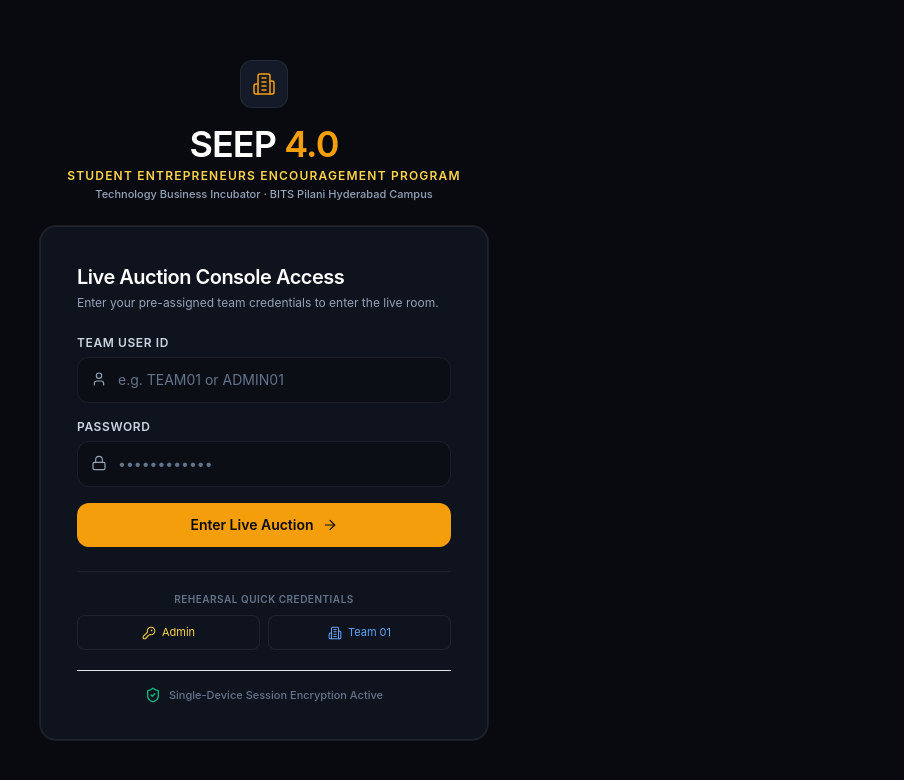
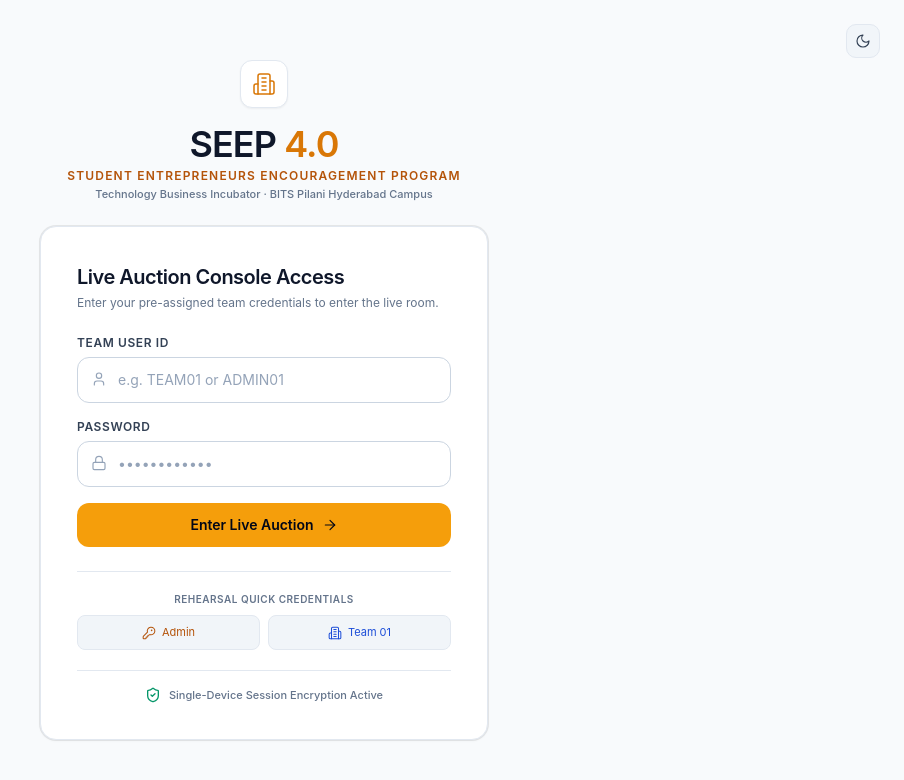
Before and after one commit to Kuber2209/TBI-SEEP-Auction, a Next.js app: page /login in a window 1280 px wide. Shown: the top 780 px of the page, without its empty margins (376-1280 px from the left). Built offline with nearby package versions, Linux system fonts and the light colour scheme.

Commit message:
feat: add light and dark mode toggle with anti-smear transition suppression

```diff
--- a/src/app/globals.css
+++ b/src/app/globals.css
@@ -3,6 +3,13 @@
 @tailwind utilities;
 
 :root {
+  --background: #F8FAFC;
+  --foreground: #0F172A;
+  --shadow-border: 0 0 0 1px rgba(0, 0, 0, 0.08), 0 1px 3px rgba(0, 0, 0, 0.04);
+  --shadow-border-hover: 0 0 0 1px rgba(0, 0, 0, 0.14), 0 4px 12px rgba(0, 0, 0, 0.08);
+}
+
+.dark {
   --background: #090A0F;
   --foreground: #F8FAFC;
   --shadow-border: 0 0 0 1px rgba(255, 255, 255, 0.08);
@@ -24,18 +31,42 @@ body {
   overflow-x: hidden;
 }
 
-/* Surfaces & Cards following better-ui/surfaces.md */
+/* Light Mode Surfaces & Cards */
 .glass-panel {
+  background-color: #FFFFFF;
+  box-shadow: 0 0 0 1px rgba(0, 0, 0, 0.08), 0 1px 3px rgba(0, 0, 0, 0.04);
+}
+
+.glass-card {
+  background-color: #FFFFFF;
+  box-shadow: 0 0 0 1px rgba(0, 0, 0, 0.08), 0 4px 12px -2px rgba(0, 0, 0, 0.06);
+}
+
+.glass-card-interactive {
+  background-color: #FFFFFF;
+  box-shadow: 0 0 0 1px rgba(0, 0, 0, 0.08);
+  transition-property: box-shadow, background-color, transform;
+  transition-duration: 150ms;
+  transition-timing-function: ease-out;
+}
+
+.glass-card-interactive:hover {
+  background-color: #F8FAFC;
+  box-shadow: 0 0 0 1px rgba(0, 0, 0, 0.14), 0 6px 16px -2px rgba(0, 0, 0, 0.08);
+}
+
+/* Dark Mode Surfaces & Cards following better-ui/surfaces.md */
+.dark .glass-panel {
   background-color: #0F131D;
   box-shadow: 0 0 0 1px rgba(255, 255, 255, 0.08);
 }
 
-.glass-card {
+.dark .glass-card {
   background-color: #0F131D;
   box-shadow: 0 0 0 1px rgba(255, 255, 255, 0.08), 0 8px 24px -4px rgba(0, 0, 0, 0.4);
 }
 
-.glass-card-interactive {
+.dark .glass-card-interactive {
   background-color: #0F131D;
   box-shadow: 0 0 0 1px rgba(255, 255, 255, 0.08);
   transition-property: box-shadow, background-color, transform;
@@ -43,7 +74,7 @@ body {
   transition-timing-function: ease-out;
 }
 
-.glass-card-interactive:hover {
+.dark .glass-card-interactive:hover {
   background-color: #141A27;
   box-shadow: 0 0 0 1px rgba(255, 255, 255, 0.14), 0 6px 20px -2px rgba(0, 0, 0, 0.35);
 }
@@ -89,10 +120,18 @@ p {
 }
 
 ::-webkit-scrollbar-thumb {
-  background: rgba(255, 255, 255, 0.1);
+  background: rgba(0, 0, 0, 0.15);
   border-radius: 9999px;
 }
 
+.dark ::-webkit-scrollbar-thumb {
+  background: rgba(255, 255, 255, 0.1);
+}
+
 ::-webkit-scrollbar-thumb:hover {
+  background: rgba(0, 0, 0, 0.25);
+}
+
+.dark ::-webkit-scrollbar-thumb:hover {
   background: rgba(255, 255, 255, 0.2);
 }
--- a/src/app/layout.tsx
+++ b/src/app/layout.tsx
@@ -1,5 +1,6 @@
 import type { Metadata } from 'next';
 import { Analytics } from '@vercel/analytics/next';
+import { ThemeProvider } from '@/lib/theme/ThemeProvider';
 import './globals.css';
 
 export const metadata: Metadata = {
@@ -7,16 +8,41 @@ export const metadata: Metadata = {
   description: 'Official real-time startup auction platform for Student Entrepreneurs Encouragement Program 4.0 at BITS Pilani Hyderabad Campus.',
 };
 
+const themeInitScript = `
+(function() {
+  try {
+    var saved = localStorage.getItem('seep-theme');
+    if (saved === 'light') {
+      document.documentElement.classList.remove('dark');
+    } else if (saved === 'dark') {
+      document.documentElement.classList.add('dark');
+    } else {
+      var prefersDark = window.matchMedia('(prefers-color-scheme: dark)').matches;
+      if (prefersDark) {
+        document.documentElement.classList.add('dark');
+      } else {
+        document.documentElement.classList.remove('dark');
+      }
+    }
+  } catch (e) {}
+})();
+`;
+
 export default function RootLayout({
   children,
 }: {
   children: React.ReactNode;
 }) {
   return (
-    <html lang="en" className="dark">
-      <body className="min-h-screen bg-navy-950 text-slate-100 font-sans antialiased selection:bg-gold-500 selection:text-navy-950">
-        {children}
-        <Analytics />
+    <html lang="en" className="dark" suppressHydrationWarning>
+      <head>
+        <script dangerouslySetInnerHTML={{ __html: themeInitScript }} />
+      </head>
+      <body className="min-h-screen bg-slate-50 dark:bg-navy-950 text-slate-900 dark:text-slate-100 font-sans antialiased selection:bg-amber-500 selection:text-white dark:selection:bg-gold-500 dark:selection:text-navy-950">
+        <ThemeProvider>
+          {children}
+          <Analytics />
+        </ThemeProvider>
       </body>
     </html>
   );
--- a/src/app/login/page.tsx
+++ b/src/app/login/page.tsx
@@ -3,7 +3,8 @@
 import React, { useState } from 'react';
 import { loginWithUserId } from '@/lib/auth/actions';
 import { ErrorBoundary } from '@/components/common/ErrorBoundary';
-import { Lock, User, Sparkles, ArrowRight, ShieldCheck, AlertCircle, KeyRound, Building2 } from 'lucide-react';
+import { ThemeToggle } from '@/components/common/ThemeToggle';
+import { Lock, User, ArrowRight, ShieldCheck, AlertCircle, KeyRound, Building2 } from 'lucide-react';
 
 export default function LoginPage() {
   const [error, setError] = useState<string | null>(null);
@@ -32,46 +33,51 @@ export default function LoginPage() {
 
   return (
     <ErrorBoundary fallbackTitle="Authentication Interface Error">
-      <div className="min-h-screen bg-navy-950 flex flex-col justify-center items-center p-4 sm:p-6 relative overflow-hidden">
+      <div className="min-h-screen bg-slate-50 dark:bg-navy-950 text-slate-900 dark:text-white flex flex-col justify-center items-center p-4 sm:p-6 relative overflow-hidden transition-colors duration-150">
+        {/* Top-Right Theme Toggle */}
+        <div className="absolute top-4 right-4 sm:top-6 sm:right-6 z-20">
+          <ThemeToggle />
+        </div>
+
         {/* Main Container */}
         <div className="w-full max-w-md z-10 space-y-6">
           {/* Brand Banner */}
           <div className="text-center">
-          <div className="inline-flex items-center justify-center w-12 h-12 rounded-[12px] bg-navy-850 border border-white/[0.07] mb-4">
-            <Building2 className="w-6 h-6 text-gold-500" strokeWidth={1.5} />
+            <div className="inline-flex items-center justify-center w-12 h-12 rounded-[12px] bg-white dark:bg-navy-850 border border-slate-200 dark:border-white/[0.07] shadow-sm mb-4">
+              <Building2 className="w-6 h-6 text-amber-600 dark:text-gold-500" strokeWidth={1.5} />
             </div>
-          <h1 className="text-3xl sm:text-4xl font-semibold text-white tracking-tight text-balance">
-            SEEP <span className="text-gold-500">4.0</span>
+            <h1 className="text-3xl sm:text-4xl font-semibold text-slate-900 dark:text-white tracking-tight text-balance">
+              SEEP <span className="text-amber-600 dark:text-gold-500">4.0</span>
             </h1>
-          <p className="text-xs font-semibold uppercase tracking-widest text-gold-400 mt-1">
+            <p className="text-xs font-semibold uppercase tracking-widest text-amber-700 dark:text-gold-400 mt-1">
               Student Entrepreneurs Encouragement Program
             </p>
-          <p className="text-[11px] text-slate-400 font-medium mt-0.5">
+            <p className="text-[11px] text-slate-500 dark:text-slate-400 font-medium mt-0.5">
               Technology Business Incubator · BITS Pilani Hyderabad Campus
             </p>
           </div>
 
           {/* Login Box */}
-        <div className="glass-panel rounded-[16px] p-7 sm:p-9 border border-white/[0.07] shadow-sm relative overflow-hidden">
+          <div className="glass-panel rounded-[16px] p-7 sm:p-9 border border-slate-200 dark:border-white/[0.07] shadow-sm relative overflow-hidden">
             <div className="mb-6">
-            <h2 className="text-xl font-semibold text-white tracking-tight text-balance">
+              <h2 className="text-xl font-semibold text-slate-900 dark:text-white tracking-tight text-balance">
                 Live Auction Console Access
               </h2>
-            <p className="text-xs text-slate-400 mt-1 text-pretty">
+              <p className="text-xs text-slate-500 dark:text-slate-400 mt-1 text-pretty">
                 Enter your pre-assigned team credentials to enter the live room.
               </p>
             </div>
 
             {error && (
-            <div className="mb-5 p-3.5 rounded-[12px] bg-rose-500/10 border border-rose-500/20 text-rose-300 text-xs font-semibold flex items-center gap-2.5">
-              <AlertCircle className="w-4 h-4 text-rose-400 shrink-0" strokeWidth={1.5} />
+              <div className="mb-5 p-3.5 rounded-[12px] bg-rose-500/10 border border-rose-500/20 text-rose-700 dark:text-rose-300 text-xs font-semibold flex items-center gap-2.5">
+                <AlertCircle className="w-4 h-4 text-rose-500 dark:text-rose-400 shrink-0" strokeWidth={1.5} />
                 <span>{error}</span>
               </div>
             )}
 
             <form onSubmit={handleSubmit} className="space-y-4">
               <div>
-              <label className="text-xs font-semibold uppercase tracking-wider text-slate-300 block mb-1.5">
+                <label className="text-xs font-semibold uppercase tracking-wider text-slate-700 dark:text-slate-300 block mb-1.5">
                   Team User ID
                 </label>
                 <div className="relative">
@@ -84,13 +90,13 @@ export default function LoginPage() {
                     onChange={(e) => setUserIdVal(e.target.value)}
                     placeholder="e.g. TEAM01 or ADMIN01"
                     autoCapitalize="characters"
-                  className="w-full pl-10 pr-4 py-3 rounded-[12px] bg-navy-950/50 border border-white/[0.07] text-base sm:text-sm text-white placeholder:text-slate-500 focus:outline-none focus:border-gold-500 focus:ring-1 focus:ring-gold-500 transition-colors duration-150"
+                    className="w-full pl-10 pr-4 py-3 rounded-[12px] bg-white dark:bg-navy-950/50 border border-slate-300 dark:border-white/[0.07] text-base sm:text-sm text-slate-900 dark:text-white placeholder:text-slate-400 dark:placeholder:text-slate-500 focus:outline-none focus:border-amber-500 dark:focus:border-gold-500 focus:ring-1 focus:ring-amber-500 dark:focus:ring-gold-500 transition-colors duration-150"
                   />
                 </div>
               </div>
 
               <div>
-              <label className="text-xs font-semibold uppercase tracking-wider text-slate-300 block mb-1.5">
+                <label className="text-xs font-semibold uppercase tracking-wider text-slate-700 dark:text-slate-300 block mb-1.5">
                   Password
                 </label>
                 <div className="relative">
@@ -102,7 +108,7 @@ export default function LoginPage() {
                     value={passwordVal}
                     onChange={(e) => setPasswordVal(e.target.value)}
                     placeholder="••••••••••••"
-                  className="w-full pl-10 pr-4 py-3 rounded-[12px] bg-navy-950/50 border border-white/[0.07] text-base sm:text-sm text-white placeholder:text-slate-500 focus:outline-none focus:border-gold-500 focus:ring-1 focus:ring-gold-500 transition-colors duration-150"
+                    className="w-full pl-10 pr-4 py-3 rounded-[12px] bg-white dark:bg-navy-950/50 border border-slate-300 dark:border-white/[0.07] text-base sm:text-sm text-slate-900 dark:text-white placeholder:text-slate-400 dark:placeholder:text-slate-500 focus:outline-none focus:border-amber-500 dark:focus:border-gold-500 focus:ring-1 focus:ring-amber-500 dark:focus:ring-gold-500 transition-colors duration-150"
                   />
                 </div>
               </div>
@@ -110,7 +116,7 @@ export default function LoginPage() {
               <button
                 type="submit"
                 disabled={loading}
-              className="w-full mt-3 py-3 px-4 rounded-[12px] bg-gold-500 hover:bg-gold-600 text-navy-950 font-semibold text-sm transition-colors duration-150 flex items-center justify-center gap-2 active:scale-[0.98] disabled:opacity-50"
+                className="w-full mt-3 py-3 px-4 rounded-[12px] bg-amber-500 hover:bg-amber-600 text-slate-950 font-semibold text-sm transition-colors duration-150 flex items-center justify-center gap-2 active:scale-[0.98] disabled:opacity-50"
               >
                 <span>{loading ? 'Authenticating...' : 'Enter Live Auction'}</span>
                 <ArrowRight className="w-4 h-4" strokeWidth={1.75} />
@@ -118,7 +124,7 @@ export default function LoginPage() {
             </form>
 
             {/* Quick Demo Rehearsal Helpers */}
-          <div className="mt-6 pt-5 border-t border-white/[0.07]">
+            <div className="mt-6 pt-5 border-t border-slate-200 dark:border-white/[0.07]">
               <span className="text-[10px] font-semibold uppercase tracking-wider text-slate-500 block mb-2 text-center">
                 Rehearsal Quick Credentials
               </span>
@@ -126,14 +132,14 @@ export default function LoginPage() {
                 <button
                   type="button"
                   onClick={() => fillQuickCredentials('ADMIN01', 'AdminPassword123!')}
-                className="p-2 rounded-[8px] bg-navy-900 hover:bg-navy-850 border border-white/[0.07] text-gold-400 text-center transition-colors duration-150 flex items-center justify-center gap-1.5 active:scale-[0.98]"
+                  className="p-2 rounded-[8px] bg-slate-100 hover:bg-slate-200 dark:bg-navy-900 dark:hover:bg-navy-850 border border-slate-200 dark:border-white/[0.07] text-amber-700 dark:text-gold-400 text-center transition-colors duration-150 flex items-center justify-center gap-1.5 active:scale-[0.98]"
                 >
                   <KeyRound className="w-3.5 h-3.5" strokeWidth={1.75} /> Admin
                 </button>
                 <button
                   type="button"
                   onClick={() => fillQuickCredentials('TEAM01', 'PassTEAM01#2026')}
-                className="p-2 rounded-[8px] bg-navy-900 hover:bg-navy-850 border border-white/[0.07] text-blue-400 text-center transition-colors duration-150 flex items-center justify-center gap-1.5 active:scale-[0.98]"
+                  className="p-2 rounded-[8px] bg-slate-100 hover:bg-slate-200 dark:bg-navy-900 dark:hover:bg-navy-850 border border-slate-200 dark:border-white/[0.07] text-blue-700 dark:text-blue-400 text-center transition-colors duration-150 flex items-center justify-center gap-1.5 active:scale-[0.98]"
                 >
                   <Building2 className="w-3.5 h-3.5" strokeWidth={1.75} /> Team 01
                 </button>
@@ -141,8 +147,8 @@ export default function LoginPage() {
             </div>
 
             {/* Security Guarantee */}
-          <div className="mt-5 pt-4 border-t border-white/[0.07]/60 flex items-center justify-center gap-2 text-[11px] text-slate-500 font-medium">
-            <ShieldCheck className="w-4 h-4 text-emerald-500" />
+            <div className="mt-5 pt-4 border-t border-slate-200 dark:border-white/[0.07]/60 flex items-center justify-center gap-2 text-[11px] text-slate-500 font-medium">
+              <ShieldCheck className="w-4 h-4 text-emerald-600 dark:text-emerald-500" />
               <span>Single-Device Session Encryption Active</span>
             </div>
           </div>
--- /dev/null
+++ b/src/components/common/ThemeToggle.tsx
@@ -0,0 +1,49 @@
+'use client';
+
+import React, { useEffect, useState } from 'react';
+import { useTheme } from '@/lib/theme/ThemeProvider';
+import { Sun, Moon } from 'lucide-react';
+
+interface ThemeToggleProps {
+  className?: string;
+  size?: 'sm' | 'md';
+}
+
+export function ThemeToggle({ className = '', size = 'md' }: ThemeToggleProps) {
+  const { theme, toggleTheme } = useTheme();
+  const [mounted, setMounted] = useState(false);
+
+  useEffect(() => {
+    setMounted(true);
+  }, []);
+
+  if (!mounted) {
+    // Render placeholder to prevent layout shift before hydration
+    return (
+      <button
+        aria-label="Toggle theme"
+        disabled
+        className={`p-2 rounded-[10px] bg-slate-100 dark:bg-navy-900 border border-slate-200 dark:border-white/[0.08] text-slate-400 opacity-50 ${className}`}
+      >
+        <span className="w-4 h-4 block" />
+      </button>
+    );
+  }
+
+  const isDark = theme === 'dark';
+
+  return (
+    <button
+      onClick={toggleTheme}
+      aria-label={isDark ? 'Switch to light mode' : 'Switch to dark mode'}
+      title={isDark ? 'Switch to light mode' : 'Switch to dark mode'}
+      className={`p-2 rounded-[10px] bg-slate-100 hover:bg-slate-200 dark:bg-navy-900 dark:hover:bg-navy-850 border border-slate-200 dark:border-white/[0.08] hover:border-slate-300 dark:hover:border-white/[0.16] text-slate-600 dark:text-slate-300 transition-colors duration-150 ease-out active:scale-[0.96] flex items-center justify-center ${className}`}
+    >
+      {isDark ? (
+        <Sun className="w-4 h-4 text-amber-400 hover:text-amber-300" strokeWidth={1.75} />
+      ) : (
+        <Moon className="w-4 h-4 text-slate-700 hover:text-slate-900" strokeWidth={1.75} />
+      )}
+    </button>
+  );
+}
--- /dev/null
+++ b/src/lib/theme/ThemeProvider.tsx
@@ -0,0 +1,81 @@
+'use client';
+
+import React, { createContext, useContext, useEffect, useState } from 'react';
+
+type Theme = 'light' | 'dark';
+
+interface ThemeContextType {
+  theme: Theme;
+  setTheme: (theme: Theme) => void;
+  toggleTheme: () => void;
+}
+
+const ThemeContext = createContext<ThemeContextType | undefined>(undefined);
+
+export function ThemeProvider({ children }: { children: React.ReactNode }) {
+  const [theme, setThemeState] = useState<Theme>('dark');
+  const [mounted, setMounted] = useState(false);
+
+  useEffect(() => {
+    // Read saved preference or system default
+    const saved = localStorage.getItem('seep-theme') as Theme | null;
+    if (saved === 'light' || saved === 'dark') {
+      setThemeState(saved);
+      document.documentElement.classList.toggle('dark', saved === 'dark');
+    } else {
+      const prefersDark = window.matchMedia('(prefers-color-scheme: dark)').matches;
+      const initial = prefersDark ? 'dark' : 'light';
+      setThemeState(initial);
+      document.documentElement.classList.toggle('dark', prefersDark);
+    }
+    setMounted(true);
+  }, []);
+
+  const setThemeWithTransitionSuppression = (newTheme: Theme) => {
+    // Suppress transitions during theme swap per better-ui/animations.md
+    const style = document.createElement('style');
+    style.append(
+      document.createTextNode('*,*::before,*::after{transition:none !important}')
+    );
+    document.head.append(style);
+
+    // Apply new theme
+    document.documentElement.classList.toggle('dark', newTheme === 'dark');
+    setThemeState(newTheme);
+    localStorage.setItem('seep-theme', newTheme);
+
+    // Force synchronous layout reflow so the new palette applies instantly
+    const _reflow = document.body.offsetHeight;
+
+    // Restore transitions on the next frame
+    requestAnimationFrame(() => {
+      requestAnimationFrame(() => {
+        style.remove();
+      });
+    });
+  };
+
+  const toggleTheme = () => {
+    setThemeWithTransitionSuppression(theme === 'dark' ? 'light' : 'dark');
+  };
+
+  return (
+    <ThemeContext.Provider
+      value={{
+        theme,
+        setTheme: setThemeWithTransitionSuppression,
+        toggleTheme,
+      }}
+    >
+      {children}
+    </ThemeContext.Provider>
+  );
+}
+
+export function useTheme() {
+  const context = useContext(ThemeContext);
+  if (!context) {
+    throw new Error('useTheme must be used within a ThemeProvider');
+  }
+  return context;
+}
```
Also changed, not shown: src/components/layout/Header.tsx (+46 -38 lines). Lines whose indentation alone changed are shown as unchanged.
